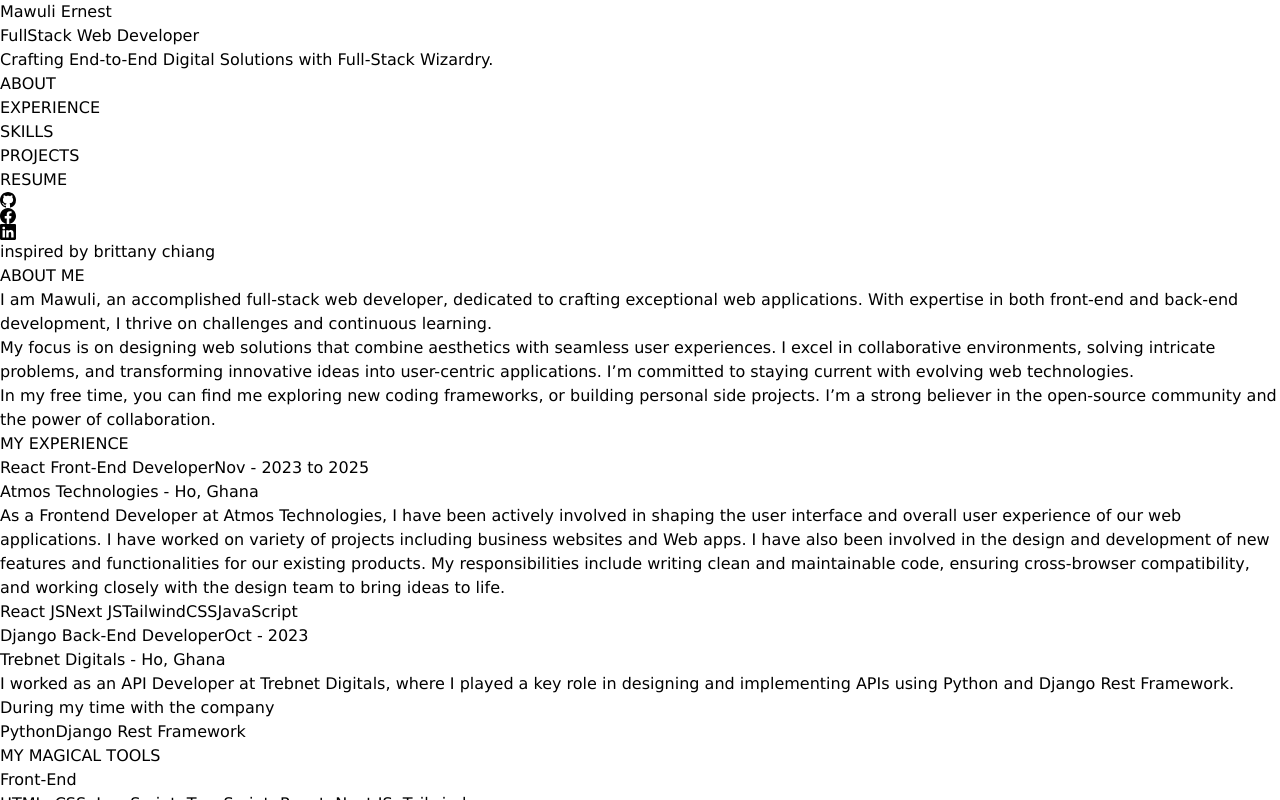
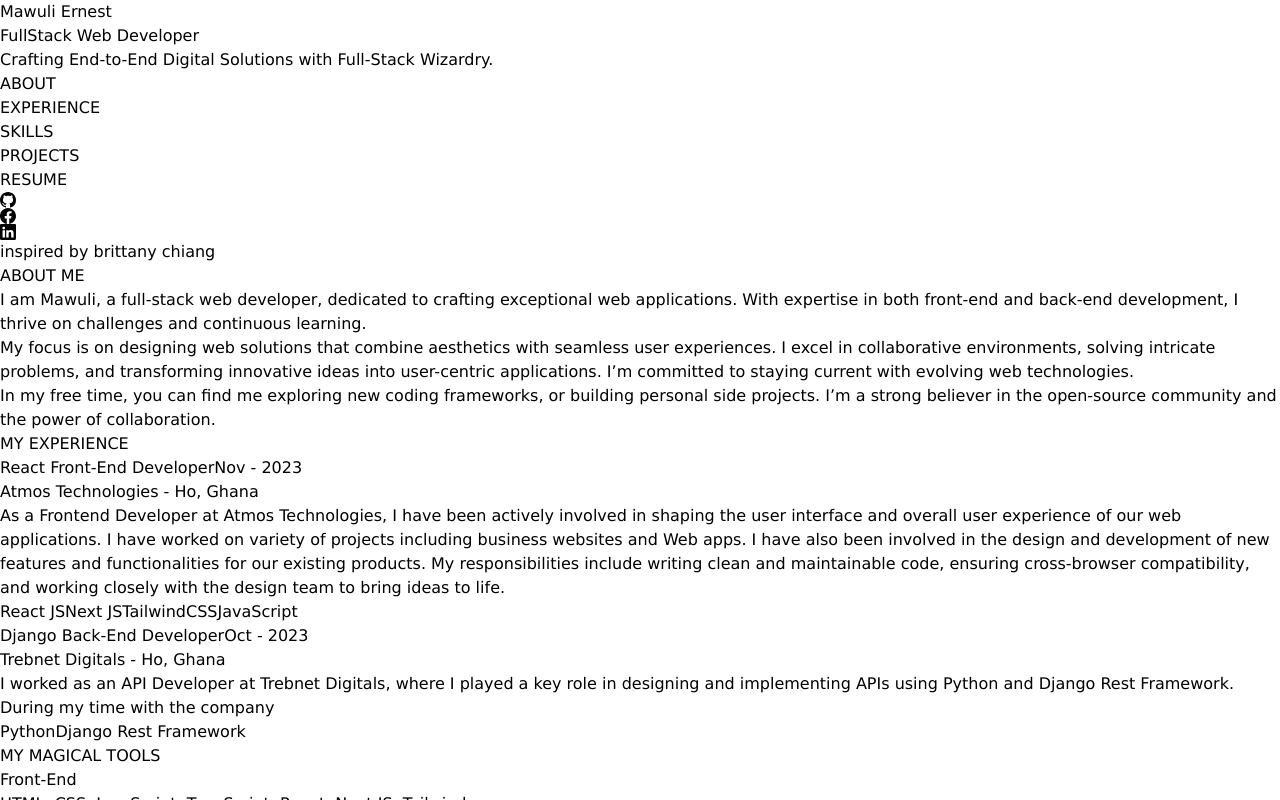
Before and after one commit to maulydev/maulydev.github.io, a React (Vite) app: page / in a window 1280 px wide. Shown: the top 800 px of the page. Built offline with nearby package versions, Linux system fonts and the light colour scheme.

Commit message:
Updated and deployed

```diff
--- a/src/components/About.jsx
+++ b/src/components/About.jsx
@@ -6,7 +6,7 @@
         <div className="space-y-4 text-lg group">
           <SectionTitle title="ABOUT ME" />
           <p className="">
-            I am Mawuli, an accomplished full-stack web developer, dedicated to
+            I am Mawuli, a full-stack web developer, dedicated to
             crafting exceptional web applications. With expertise in both
             front-end and back-end development, I thrive on challenges and
             continuous learning.
--- a/src/components/Experience.jsx
+++ b/src/components/Experience.jsx
@@ -5,7 +5,7 @@
   {
     id: "front-atmos-2023",
     role: "React Front-End Developer",
-    workingPeriod: "Nov - 2023 to 2025",
+    workingPeriod: "Nov - 2023",
     company: "Atmos Technologies",
     location: "Ho, Ghana",
     workDescription:
```
